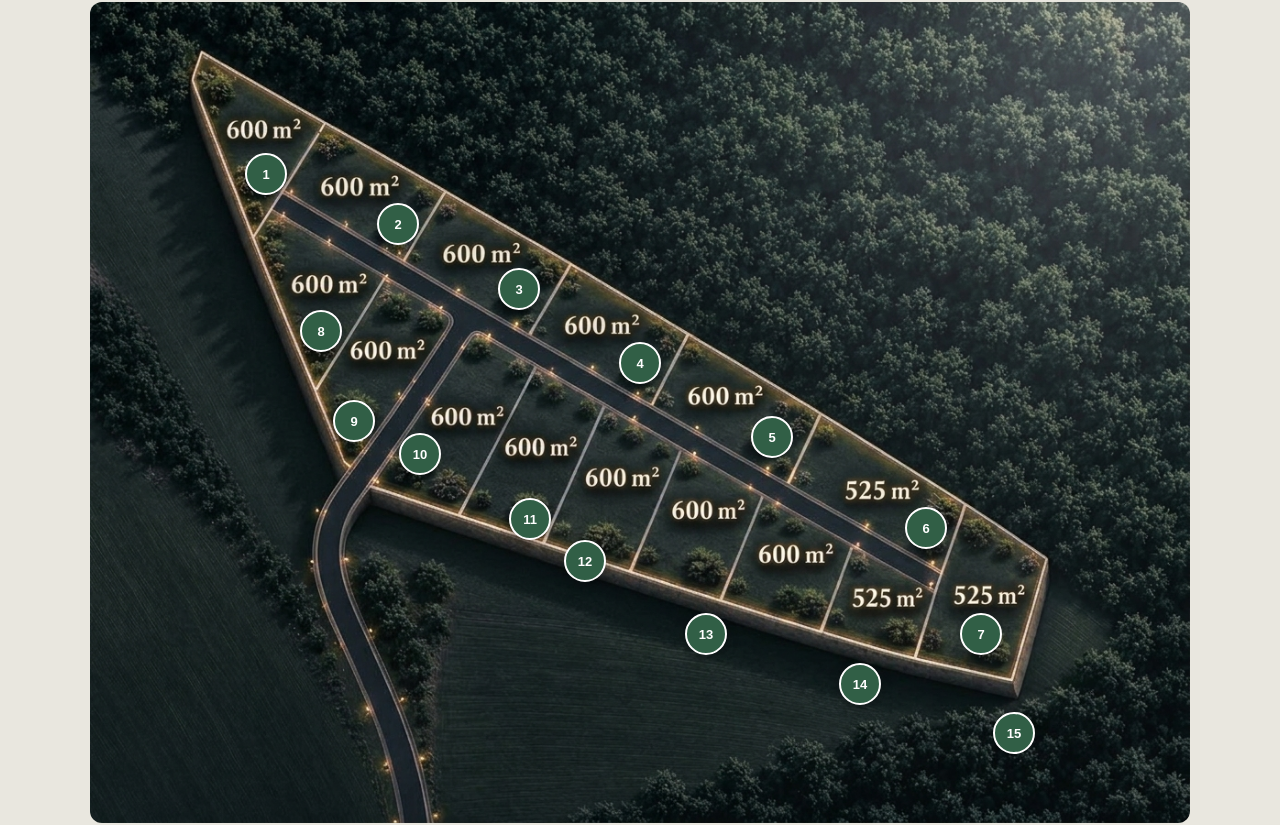
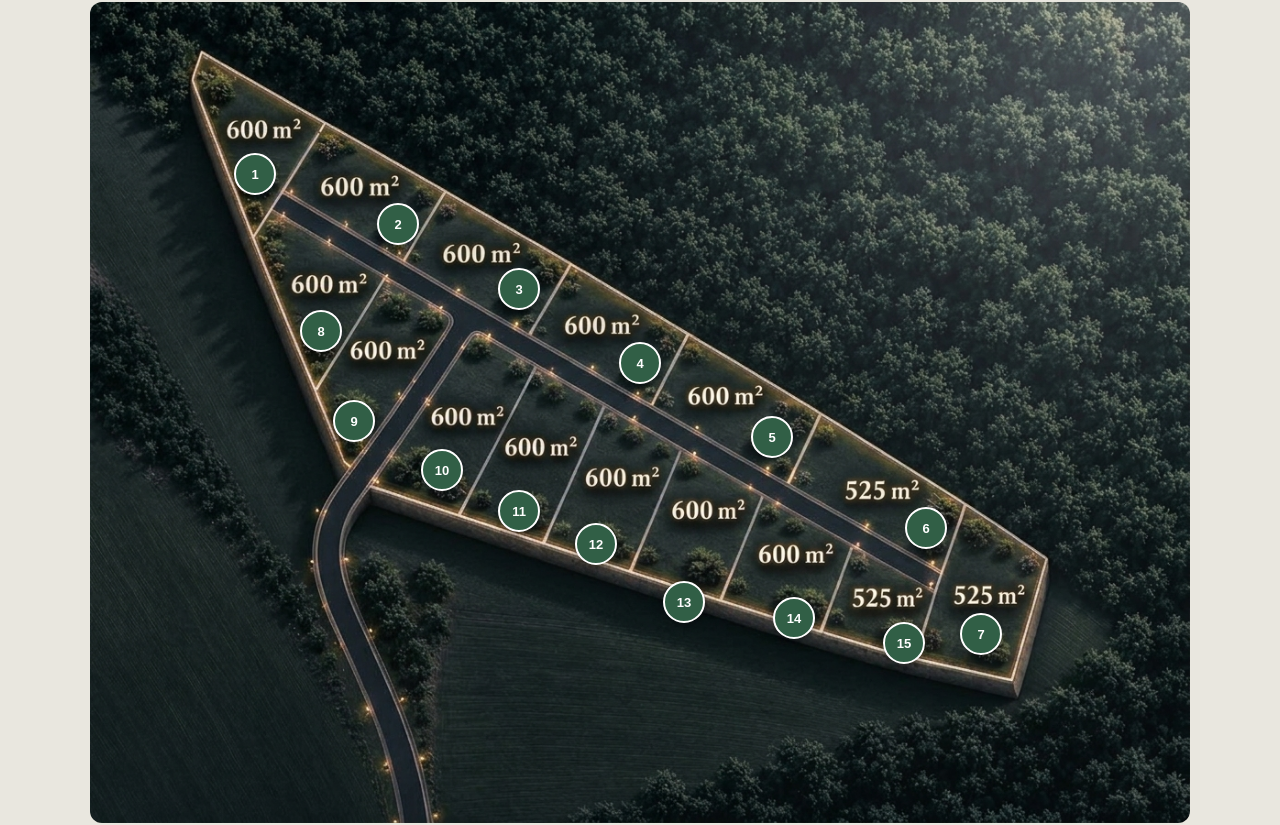
Before and after one commit to ksilisiland-beep/ksilisiland-beep.github.com, a plain HTML site: page index.html in a window 1280 px wide. Shown: the part 1380-2205 px from the top of the page. Drawn offline with Linux system fonts and the light colour scheme.

Commit message:
Update index.html

```diff
--- a/index.html
+++ b/index.html
@@ -503,7 +503,7 @@ footer {
       სურვილისამებრ შეგიძლია შეცვალო.
     -->
 
-    <button class="plot-button" style="left:16%;top:21%" onclick="showPlot(1)">1</button>
+    <button class="plot-button" style="left:15%;top:21%" onclick="showPlot(1)">1</button>
     <button class="plot-button" style="left:28%;top:27%" onclick="showPlot(2)">2</button>
     <button class="plot-button" style="left:39%;top:35%" onclick="showPlot(3)">3</button>
     <button class="plot-button" style="left:50%;top:44%" onclick="showPlot(4)">4</button>
@@ -513,13 +513,13 @@ footer {
     <button class="plot-button" style="left:81%;top:77%" onclick="showPlot(7)">7</button>
     <button class="plot-button" style="left:21%;top:40%" onclick="showPlot(8)">8</button>
     <button class="plot-button" style="left:24%;top:51%" onclick="showPlot(9)">9</button>
-    <button class="plot-button" style="left:30%;top:55%" onclick="showPlot(10)">10</button>
+    <button class="plot-button" style="left:32%;top:57%" onclick="showPlot(10)">10</button>
 
-    <button class="plot-button" style="left:40%;top:63%" onclick="showPlot(11)">11</button>
-    <button class="plot-button" style="left:45%;top:68%" onclick="showPlot(12)">12</button>
-    <button class="plot-button" style="left:56%;top:77%" onclick="showPlot(13)">13</button>
-    <button class="plot-button" style="left:70%;top:83%" onclick="showPlot(14)">14</button>
-    <button class="plot-button" style="left:84%;top:89%" onclick="showPlot(15)">15</button>
+    <button class="plot-button" style="left:39%;top:62%" onclick="showPlot(11)">11</button>
+    <button class="plot-button" style="left:46%;top:66%" onclick="showPlot(12)">12</button>
+    <button class="plot-button" style="left:54%;top:73%" onclick="showPlot(13)">13</button>
+    <button class="plot-button" style="left:64%;top:75%" onclick="showPlot(14)">14</button>
+    <button class="plot-button" style="left:74%;top:78%" onclick="showPlot(15)">15</button>
 
   </div>
 
```
